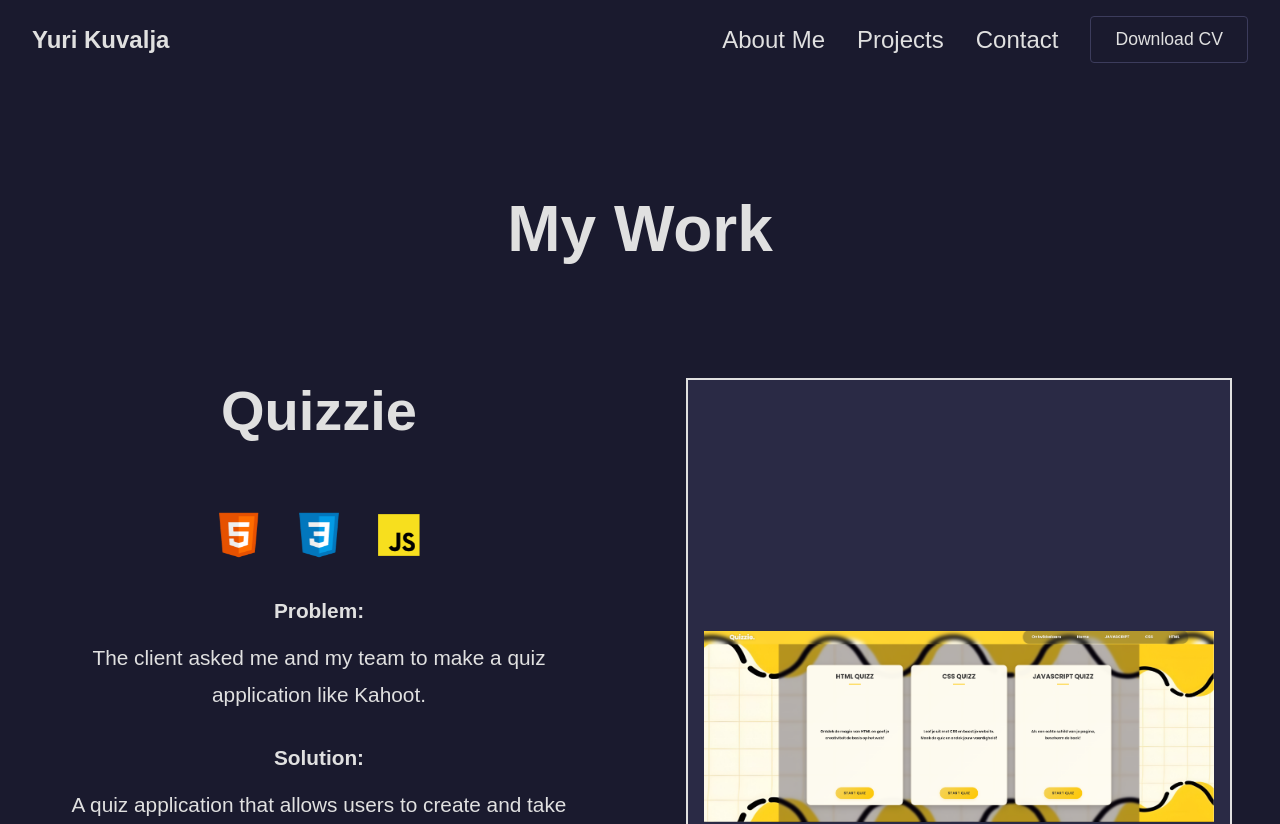
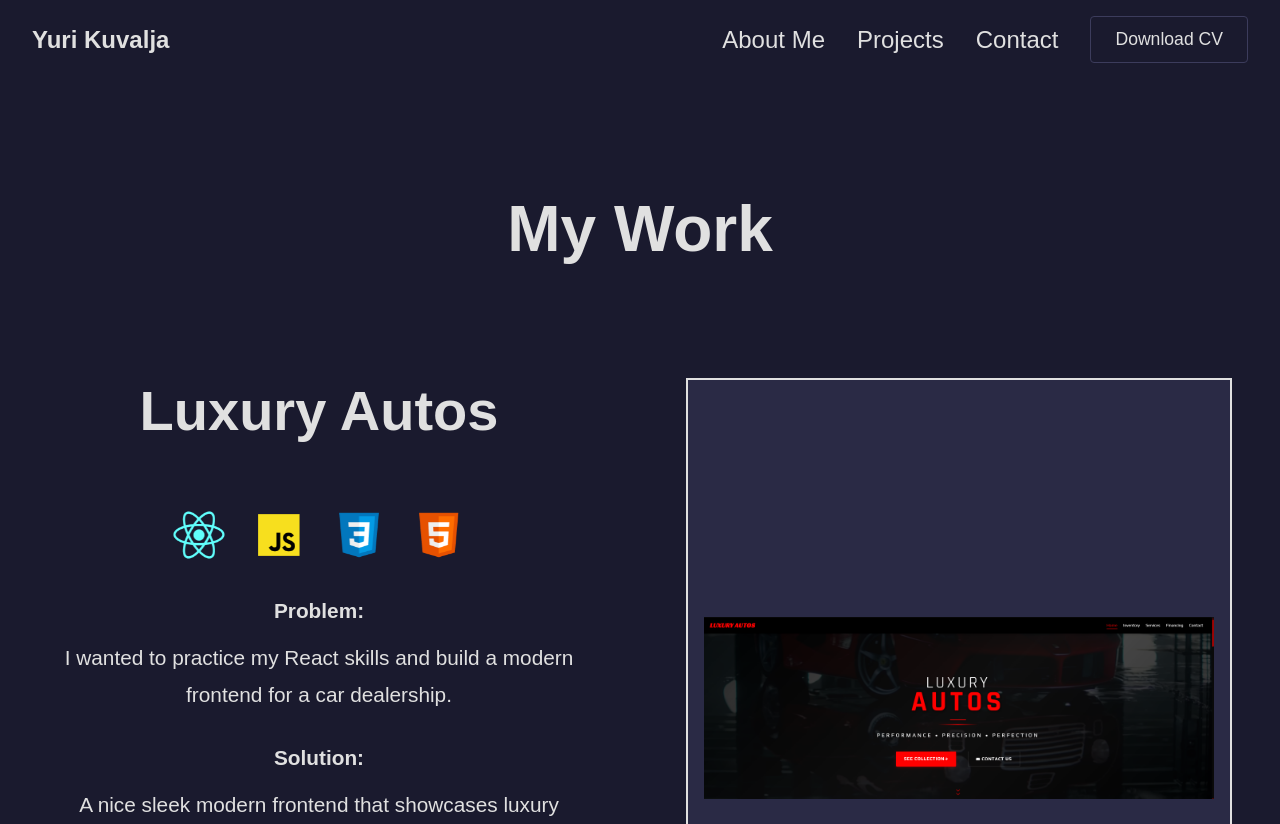
Before and after one commit to CRazorIV/crazoriv.github.io, a React (Vite) app: page /projects in a window 1280 px wide. Shown: the top 824 px of the page. Built offline with nearby package versions, Linux system fonts and the light colour scheme.

Commit message:
Added: Luxury-Auto project

```diff
--- a/src/data/projects.js
+++ b/src/data/projects.js
@@ -1,19 +1,19 @@
 import projectImage3 from "../assets/quizzie.png";
 import projectImage4 from "../assets/2048py.png";
 import projectImage5 from "../assets/ymp4.png";
+import projectImage6 from "../assets/luxury-autos.png";
 // Import other images as needed
 
 export const projects = [
   {
     id: 1,
-    title: "Quizzie",
-    image: projectImage3, // Use the imported image
+    title: "Luxury Autos",
+    image: projectImage6,
     problem:
-      "The client asked me and my team to make a quiz application like Kahoot.",
-    solution:
-      "A quiz application that allows users to create and take quizzes, with features like multiple choice questions, timers, and score tracking.",
-    technologies: ["HTML", "CSS", "JavaScript"],
-    projectUrl: "https://101356.stu.sd-lab.nl/quizzie/index.html",
+      "I wanted to practice my React skills and build a modern frontend for a car dealership.",
+    solution: "A nice sleek modern frontend that showcases luxury cars.",
+    technologies: ["React", "JavaScript", "CSS", "HTML"],
+    projectUrl: "https://github.com/CRazorIV/Luxury-Autosport",
   },
   {
     id: 2,
@@ -37,5 +37,16 @@ export const projects = [
     technologies: ["Python"],
     projectUrl: "https://github.com/CRazorIV/YT_downloader",
   },
+  {
+    id: 4,
+    title: "Quizzie",
+    image: projectImage3, // Use the imported image
+    problem:
+      "The client asked me and my team to make a quiz application like Kahoot.",
+    solution:
+      "A quiz application that allows users to create and take quizzes, with features like multiple choice questions, timers, and score tracking.",
+    technologies: ["HTML", "CSS", "JavaScript"],
+    projectUrl: "https://101356.stu.sd-lab.nl/quizzie/index.html",
+  },
   // ... other projects
 ];
```
Also changed, not shown: src/assets/luxury-autos.png (added).
